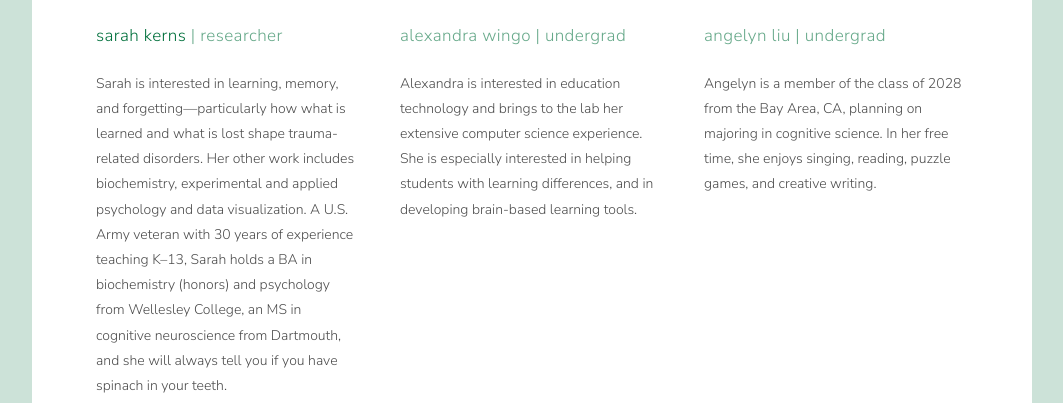
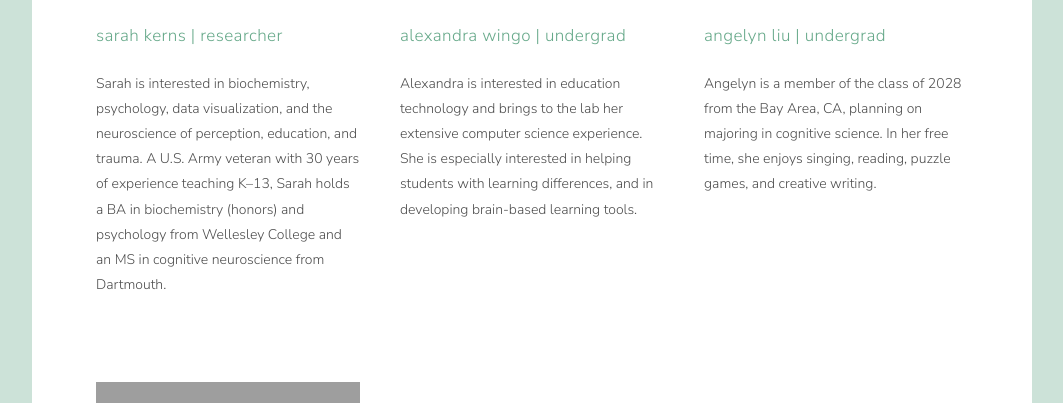
Before and after one commit to ContextLab/contextlab.github.io, a plain HTML site: page people.html in a window 1280 px wide. Shown: the part 1855-2258 px from the top of the page, without its empty margins (108-1171 px from the left). Drawn offline with Linux system fonts and the light colour scheme; grey boxes are pictures that could not be loaded.

Commit message:
Revert people.html; CI regenerates it from people.xlsx on merge
Co-Authored-By: Claude Opus 5.5 <noreply@anthropic.com>
Claude-Session: https://claude.ai/code/session_01DcKtyodLS11UTUwTSvqvvd

```diff
--- a/people.html
+++ b/people.html
@@ -99,8 +99,8 @@
             <div class="people-grid">
                 <div class="person-card">
                     <img src="images/people/sarah_kerns.png" alt="sarah kerns">
-                    <h3><a href="https://minding-data.github.io/" target="_blank">sarah kerns</a> | researcher</h3>
-                    <p>Sarah is interested in learning, memory, and forgetting—particularly how what is learned and what is lost shape trauma-related disorders. Her other work includes biochemistry, experimental and applied psychology and data visualization. A U.S. Army veteran with 30 years of experience teaching K–13, Sarah holds a BA in biochemistry (honors) and psychology from Wellesley College, an MS in cognitive neuroscience from Dartmouth, and she will always tell you if you have spinach in your teeth.</p>
+                    <h3>sarah kerns | researcher</h3>
+                    <p>Sarah is interested in biochemistry, psychology, data visualization, and the neuroscience of perception, education, and trauma. A U.S. Army veteran with 30 years of experience teaching K–13, Sarah holds a BA in biochemistry (honors) and psychology from Wellesley College and an MS in cognitive neuroscience from Dartmouth.</p>
                 </div>
                 <div class="person-card">
                     <img src="images/people/alexandra_wingo.png" alt="alexandra wingo">
```
